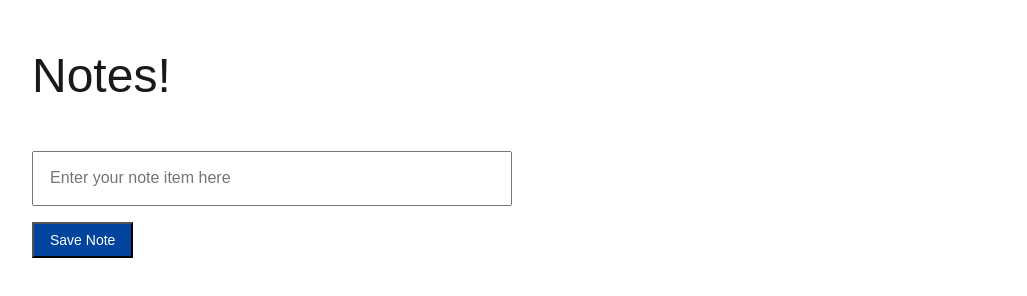
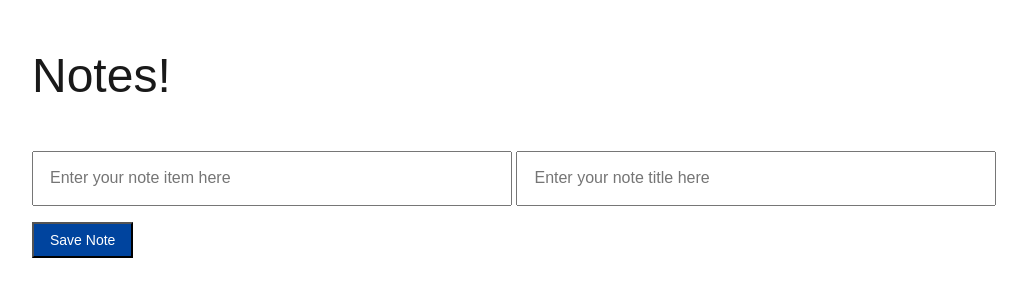
Before and after one commit to Momentum-Team-9/ajax-note-taking-app-Connorh223, a website: page index.html in a window 1280 px wide. Shown: the whole page, without its empty margins (0-1027 px from the left). Drawn offline with nearby package versions, Linux system fonts and the light colour scheme; no server answers.

Commit message:
add index.html

```diff
--- a/index.html
+++ b/index.html
@@ -18,6 +18,7 @@
   <form id="notes-form" class="pv4">
     <div class="form-field">
       <input id="notes-text" class="pa3 w-100 measure" type="text" placeholder="Enter your note item here" required>
+      <input id="notes-title" class="pa3 w-100 measure" type="text" placeholder="Enter your note title here" required>
     </div>
     <div class="form-field">
       <button id="save-note" type="submit" class="mt3 f6 ph3 pv2 mb2 dib white bg-dark-blue">Save Note</button>
```
